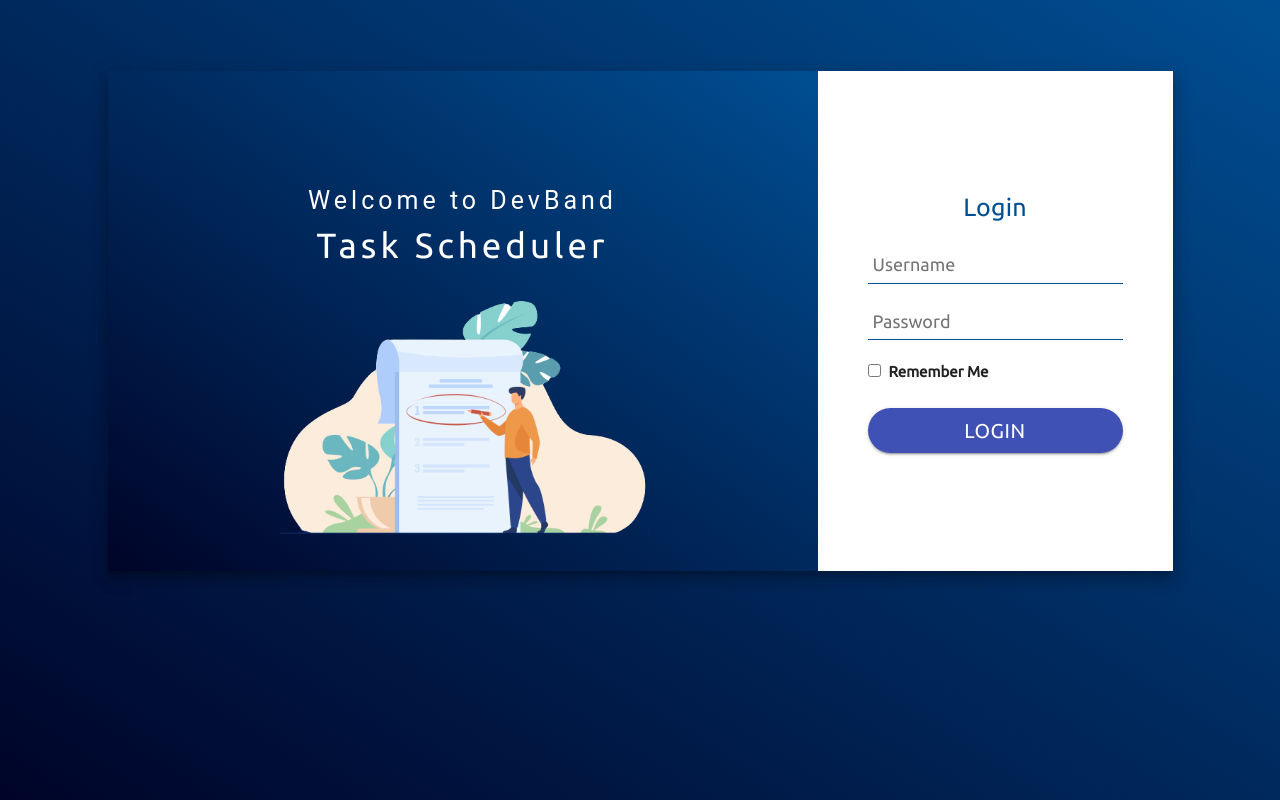
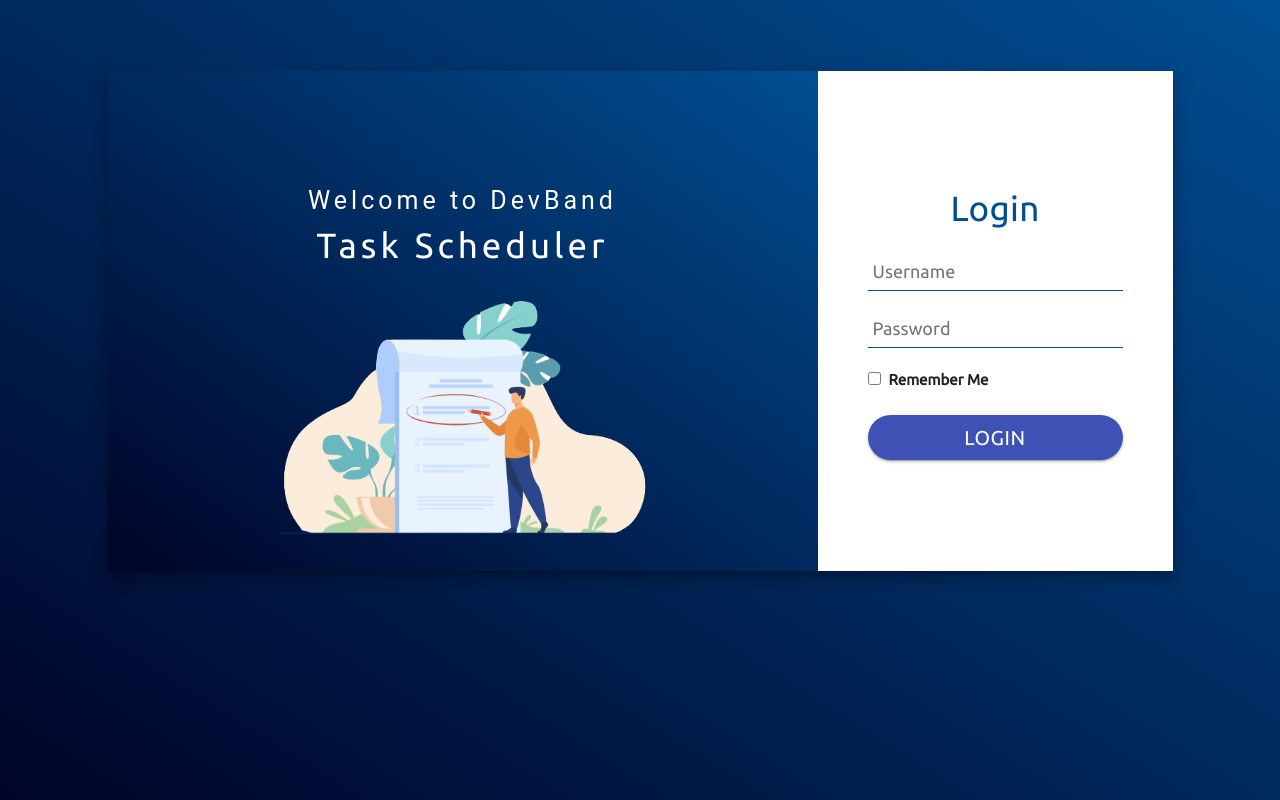
Before and after one commit to ashaytiwari/Advanced-Todo-list-, a React (Create React App) app: page / in a window 1280 px wide. Built offline with nearby package versions, Linux system fonts and the light colour scheme; a web font is replaced by a local one.

Commit message:
fixed: isLoading fixed for login button

```diff
--- a/src/Pages/LoginPage/LoginPage.jsx
+++ b/src/Pages/LoginPage/LoginPage.jsx
@@ -67,7 +67,9 @@
             sessionStorage.setItem('UserData', JSON.stringify(loginUserData));
             setTimeout(() => {
                 history.push('/dashboard');
+                setIsLoading(false);
             }, 5000);
+
 
         }
         else{
@@ -121,7 +123,13 @@
                                        required/> &nbsp;
                                        <label htmlFor="rememberMe" className={classes.checkLabel}>Remember Me</label>
 
-                                    <Button variant='contained' className={classes.loginButton} type="submit" color="primary">Login</Button>
+                                    {
+                                        isLoading ? (
+                                            <Button variant="contained" disabled className={classes.loginButton}>Please Wait</Button>
+                                        ) : (
+                                            <Button variant="contained" color='primary' className={classes.loginButton} type='submit'>Login</Button>
+                                        )
+                                    }
                                 </form>
                                 {/* Login form closes */}
                             </Grid>
--- a/src/Pages/LoginPage/styles.js
+++ b/src/Pages/LoginPage/styles.js
@@ -69,7 +69,7 @@
     },
     loginTitle: {
         color: '#004e92',
-        fontSize: '25px',
+        fontSize: '35px',
         textAlign: 'center',
         marginBottom: '20px',
         fontFamily: 'Ubuntu'
```
